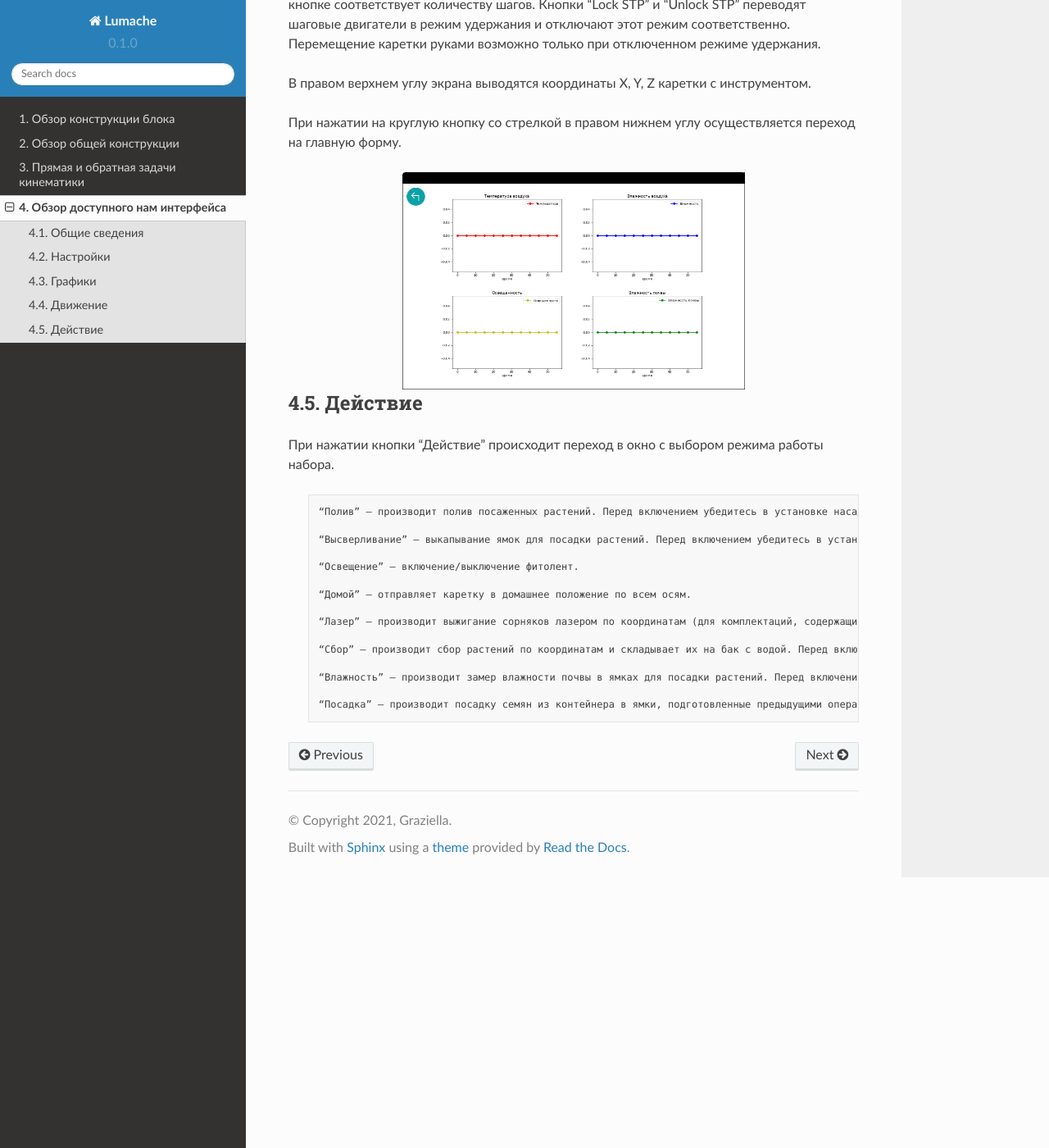
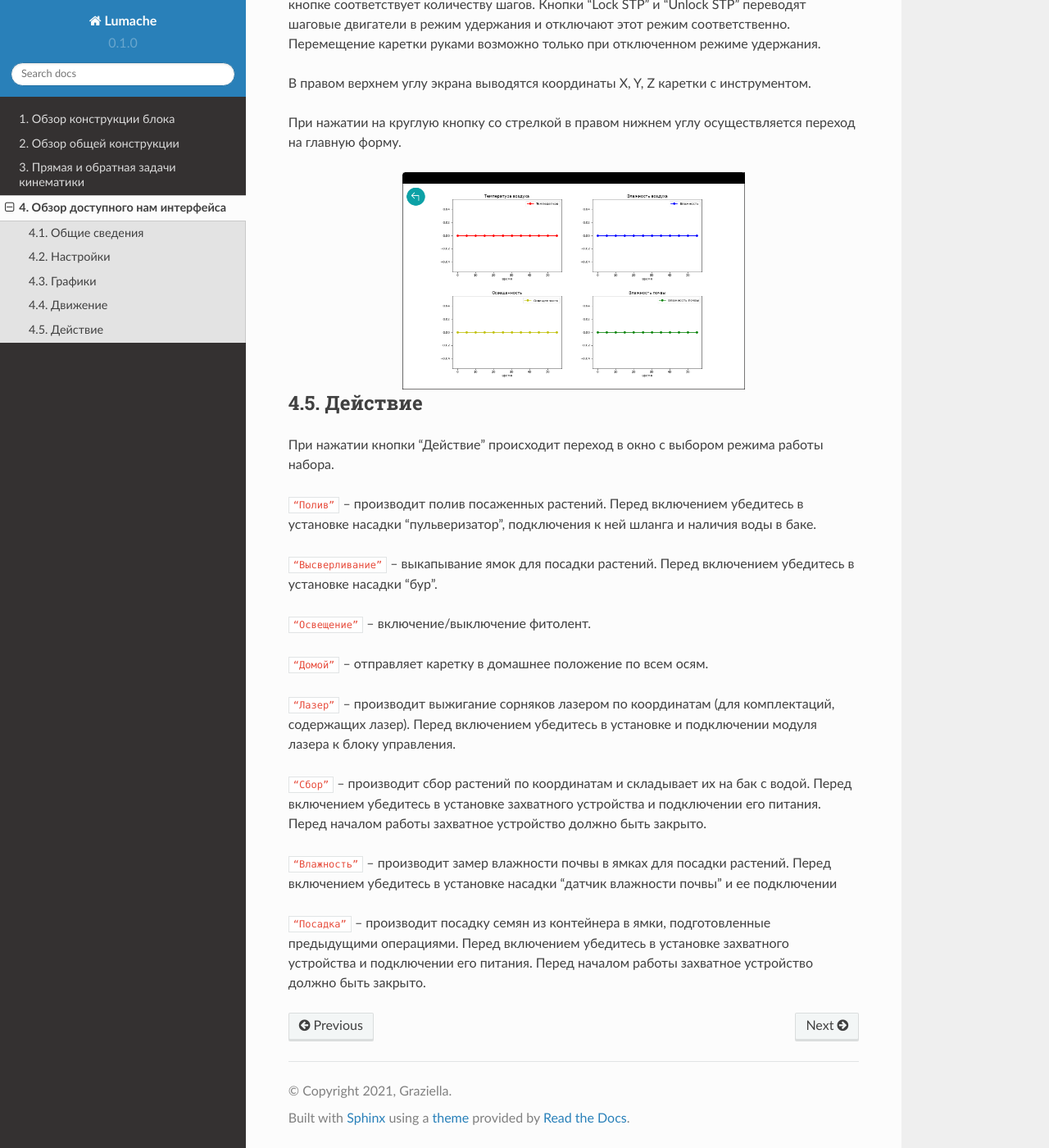
Before and after one commit to BBanwz/AgroLab_Multibot, a Sphinx documentation site: the page built from docs/source/3/1.rst, in a window 1280 px wide and 1400 px high, scrolled down 2269 px. Shown: the whole window at 82% size. Built offline with Sphinx 7.4.7 and the Read the Docs theme 2.0.0, drawn with Linux system fonts in a browser that asks for light colours.

Commit message:
Update 1.rst

```diff
--- a/docs/source/3/1.rst
+++ b/docs/source/3/1.rst
@@ -82,20 +82,18 @@
 
 При нажатии кнопки “Действие” происходит переход в окно с выбором режима работы набора.
 
-  ::
+``“Полив”`` – производит полив посаженных растений. Перед включением убедитесь в установке насадки “пульверизатор”, подключения к ней шланга и наличия воды в баке.
 
-    “Полив” – производит полив посаженных растений. Перед включением убедитесь в установке насадки “пульверизатор”, подключения к ней шланга и наличия воды в баке.
+``“Высверливание”`` – выкапывание ямок для посадки растений. Перед включением убедитесь в установке насадки “бур”.
 
-    “Высверливание” – выкапывание ямок для посадки растений. Перед включением убедитесь в установке насадки “бур”.
+``“Освещение”`` – включение/выключение фитолент.
 
-    “Освещение” – включение/выключение фитолент.
+``“Домой”`` – отправляет каретку в домашнее положение по всем осям.
 
-    “Домой” – отправляет каретку в домашнее положение по всем осям.
+``“Лазер”`` – производит выжигание сорняков лазером по координатам (для комплектаций, содержащих лазер). Перед включением убедитесь в установке и подключении модуля лазера к блоку управления.
 
-    “Лазер” – производит выжигание сорняков лазером по координатам (для комплектаций, содержащих лазер). Перед включением убедитесь в установке и подключении модуля лазера к блоку управления.
+``“Сбор”`` – производит сбор растений по координатам и складывает их на бак с водой. Перед включением убедитесь в установке захватного устройства и подключении его питания. Перед началом работы захватное устройство должно быть закрыто.
 
-    “Сбор” – производит сбор растений по координатам и складывает их на бак с водой. Перед включением убедитесь в установке захватного устройства и подключении его питания. Перед началом работы захватное устройство должно быть закрыто.
+``“Влажность”`` – производит замер влажности почвы в ямках для посадки растений. Перед включением убедитесь в установке насадки “датчик влажности почвы” и ее подключении
 
-    “Влажность” – производит замер влажности почвы в ямках для посадки растений. Перед включением убедитесь в установке насадки “датчик влажности почвы” и ее подключении
-
-    “Посадка” – производит посадку семян из контейнера в ямки, подготовленные предыдущими операциями. Перед включением убедитесь в установке захватного устройства и подключении его питания. Перед началом работы захватное устройство должно быть закрыто.
+``“Посадка”`` – производит посадку семян из контейнера в ямки, подготовленные предыдущими операциями. Перед включением убедитесь в установке захватного устройства и подключении его питания. Перед началом работы захватное устройство должно быть закрыто.
```
